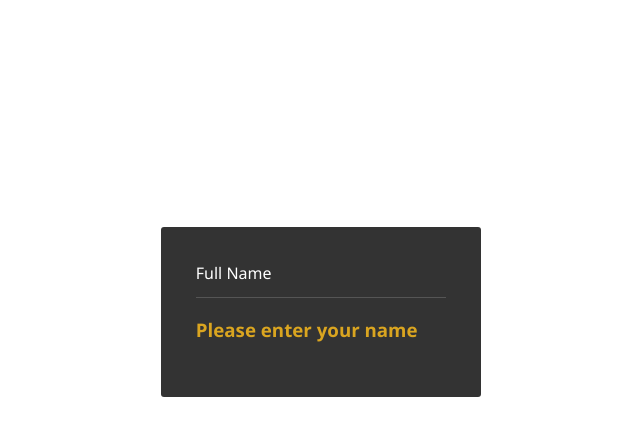
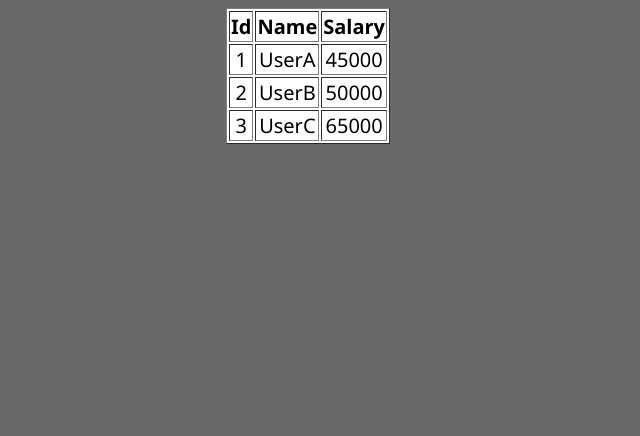
Before and after one commit to kumaruidivloper/Angular-Course, an Angular app: page / in a window 1280 px wide. Shown: the top 436 px of the page, without its empty margins (332-972 px from the left). Built offline with nearby package versions, Linux system fonts and the light colour scheme.

Commit message:
Rendering-Templates-with-ngTemplateOutlet

```diff
--- a/src/app/app.html
+++ b/src/app/app.html
@@ -1,10 +1,61 @@
-<div class="box">
-  <div class="input-container">
-    <input type="text" [(ngModel)]="user" />
-    <label for="">Full Name</label>
-  </div>
-  <ng-container *ngIf="user !== ''; else notValid"></ng-container>
-  <ng-template #notValid>
-    <h3>Please enter your name</h3>
-  </ng-template>
-</div>
+<!-- <ng-template #show>
+  <p>This is the ng-template </p>
+</ng-template>
+<ng-container *ngTemplateOutlet="show"></ng-container> -->
+
+<!-- <ng-template #show let-msg="showMessage">
+  <p style="font-size: 20px;">{{msg}} </p>
+</ng-template>
+
+<ng-container *ngTemplateOutlet="show; context:{showMessage: 'This is the context message'}"></ng-container> -->
+
+<!-- <ng-template #show let-msg="showMessage">
+  <p style="font-size: 20px">
+    Output: {{ msg }}
+  </p>
+</ng-template>
+<ng-container
+  *ngTemplateOutlet="show; context: { showMessage: calc() }"
+></ng-container> -->
+
+<!-- <ng-template #show let-person="showMessage">
+  <p style="font-size: 20px">
+    My name is {{ person.name }}, I am {{ person.age }} years old & I am from
+    {{ person.location }}
+  </p>
+</ng-template>
+<ng-container
+  *ngTemplateOutlet="show; context: { showMessage: showDetails }"
+></ng-container> -->
+
+
+<!-- <ng-template #show let-person>
+  <p style="font-size: 20px">
+    My name is {{ person.name }}, I am {{ person.age }} years old & I am from
+    {{ person.location }}
+  </p>
+</ng-template>
+<ng-container
+  *ngTemplateOutlet="show; context: { $implicit: showDetails }"
+></ng-container> -->
+
+<ng-template #employeeTable let-emp>
+  <table border="1" style="text-align: center; font-size: 20px; margin: 0 auto; background: #fff;">
+    <thead>
+      <tr>
+        <th>Id</th>
+        <th>Name</th>
+        <th>Salary</th>
+      </tr>
+    </thead>
+    <tbody>
+      <tr *ngFor="let e of emp">
+        <td>{{e.id}}</td>
+        <td>{{e.name}}</td>
+        <td>{{e.salary}}</td>
+      </tr>
+    </tbody>
+  </table>
+</ng-template>
+
+<ng-container *ngTemplateOutlet="employeeTable; context:{$implicit: employees}"></ng-container>
--- a/src/app/app.ts
+++ b/src/app/app.ts
@@ -11,5 +11,23 @@ import { FormsModule } from '@angular/forms';
   styleUrl: './app.scss',
 })
 export class App {
-  user: string = '';
+  showDetails = {
+    name: 'UserA',
+    age: 29,
+    location: 'New York',
+  };
+
+  a: number = 10;
+  b: number = 20;
+
+  calc(): number {
+    return this.a + this.b;
+  }
+
+
+  employees = [
+    {id: 1, name: 'UserA', salary: 45000},
+    {id: 2, name: 'UserB', salary: 50000},
+    {id: 3, name: 'UserC', salary: 65000},
+  ]
 }
--- a/src/styles.scss
+++ b/src/styles.scss
@@ -3,4 +3,5 @@
 }
 html {
   scroll-behavior: smooth;
+  background-color: dimgrey;
 }
```
Also changed, not shown: 1 other file (tests, documents, lock files or other folders).
